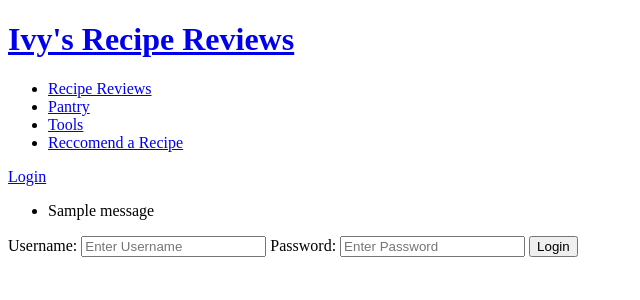
After one commit to ivywuu/Recipe-Reviews, a Django app: page /login/ in a window 1280 px wide. The commit adds this page. Shown: the top 300 px of the page, without its empty margins (0-640 px from the left). Run offline with Django 4.2, Linux system fonts and the light colour scheme; tables that the repository leaves empty hold one stand-in row (values such as "Sample post"); one stand-in notice (Sample message) is shown; parts of the project's set-up code (start-up, migrations or seed data) failed here and were passed over.

Commit message:
user authentication added

```diff
--- a/recipes/models.py
+++ b/recipes/models.py
@@ -72,6 +72,9 @@ class Instruction(models.Model):
   description = models.TextField()
   rec = models.ForeignKey(Recipe,on_delete=models.CASCADE,default=NULL)
 
+  class Meta:
+    ordering =['-step']
+
   def __str__(self):
     return "%s : %s. %s" % (self.rec,self.step, self.description)
 
--- /dev/null
+++ b/recipes/templates/recipes/login_register.html
@@ -0,0 +1,16 @@
+{% extends 'main.html' %}
+
+{% block content %}
+<div>
+  <form method="POST" action="">
+    {% csrf_token %}
+
+    <label>Username:</label>
+    <input type="text" name="username" placeholder="Enter Username">
+
+    <label>Password:</label>
+    <input type="password" name="password" placeholder="Enter Password">
+    <input type="submit" value="Login">
+  </form>
+</div>
+{% endblock content%}
--- a/recipes/urls.py
+++ b/recipes/urls.py
@@ -2,6 +2,9 @@ from django.urls import path
 from . import views
 
 urlpatterns = [
+    path('login/', views.loginPage, name="login"),
+    path('logout/', views.logoutUser, name="logout"),
+
     path('', views.home, name="home"),
     path('recipes/', views.recipes, name="recipes"),
     path('pantry/', views.pantry, name="pantry"),
--- a/recipes/views.py
+++ b/recipes/views.py
@@ -1,10 +1,42 @@
-from multiprocessing import context
 from django.shortcuts import render,redirect
-from django.http import HttpResponse
 from .models import Tool,Ingredient,RecipeRec
+from django.contrib.auth.decorators import login_required
 from .forms import RecipeRecForm
+from django.contrib.auth.models import User
+from django.contrib.auth import authenticate,login,logout
+from django.contrib import messages
+# Create your views here.
 
-# Create your views here.
+def loginPage(request):
+  page = 'login'
+
+  if request.user.is_authenticated:
+    return redirect('home')
+
+  if request.method == 'POST':
+    username = request.POST.get('username').lower()
+    password = request.POST.get('password')
+
+    try:
+      user = User.objects.get(username=username)
+    except:
+      messages.error(request, 'User does not exist')
+
+    user = authenticate(request,username=username, password=password)
+
+    if user is not None:
+      login(request,user)
+      return redirect('home')
+    else:
+      messages.error(request, 'Username OR password does not exist')
+
+  context = {'page':page}
+  return render(request,'recipes/login_register.html',context)
+
+def logoutUser(request):
+  logout(request)
+  return redirect('home')
+
 def home(request):
   return render(request,'recipes/home.html')
 
@@ -21,6 +53,7 @@ def tool(request):
   context = {'tools':tools}
   return render(request,'recipes/tools.html',context)
 
+@login_required(login_url='login')
 def addRecipeRec(request):
   form = RecipeRecForm()
   if request.method == 'POST':
--- a/templates/main.html
+++ b/templates/main.html
@@ -8,6 +8,14 @@
 </head>
 <body>
   {% include 'navbar.html'%}
+
+  {% if messages %}
+    <ul class="messages">
+      {% for message in messages %}
+        <li>{{ message }}</li>
+      {% endfor %}
+    </ul>
+  {% endif %}
   {% block content %}
   {% endblock %}
 
--- a/templates/navbar.html
+++ b/templates/navbar.html
@@ -9,4 +9,11 @@
     <li><a href="{% url 'tool' %}">Tools</a></li>
     <li><a href="{% url 'add-rec' %}">Reccomend a Recipe</a></li>
   </ul>
+
+  {% if request.user.is_authenticated %}
+    <a href="{% url 'logout' %}">Logout</a>
+  {% else %}
+    <a href="{% url 'login' %}">Login</a>
+  {% endif %}
+
 </div>
```
Also changed, not shown: recipes/templates/recipes/recipes.html (+1 -12 lines), pexels-angela-khebou-13112163.jpg (deleted), pexels-los-muertos-crew-8477742.jpg (deleted), pexels-los-muertos-crew-8477780.jpg (deleted).
